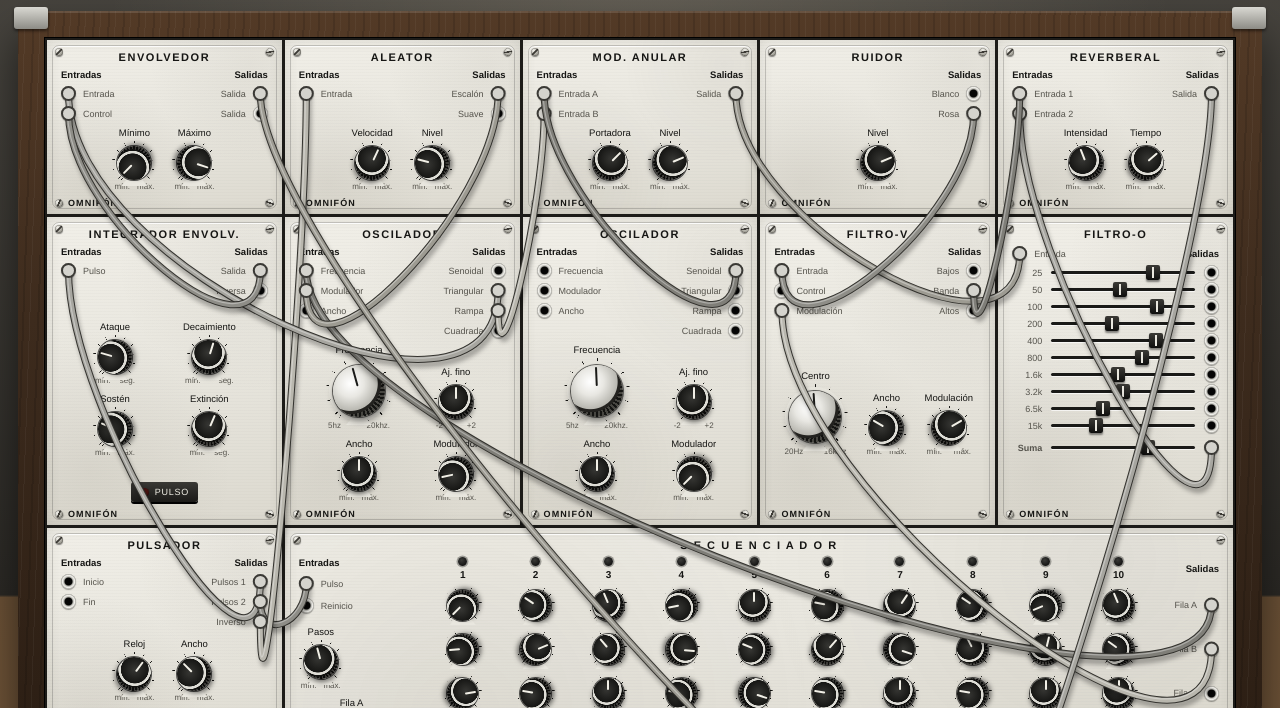
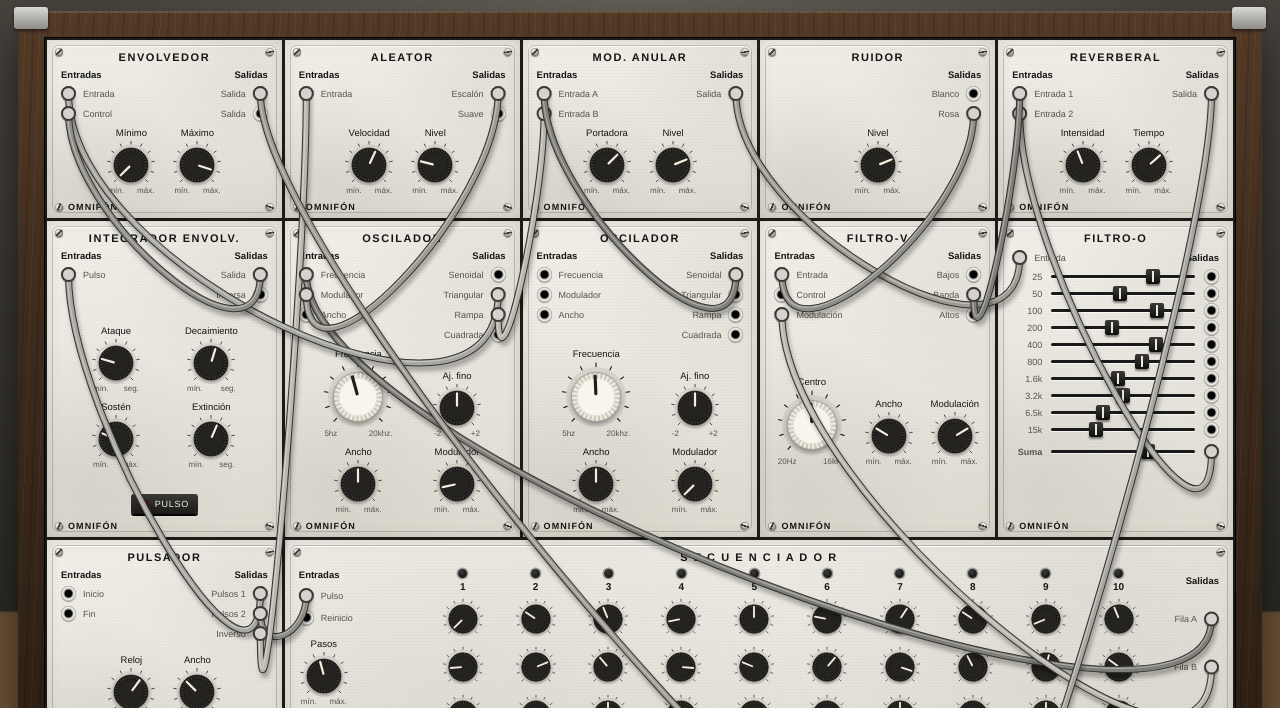
Before and after one commit to laurorobles/Omnifon, a website built with Vite: page index.html in a window 1280 px wide. Shown: the part 92-800 px from the top of the page. Built offline with nearby package versions, Linux system fonts and the light colour scheme.

Commit message:
Rediseña perillas en SVG estriado mate (negras estándar y blancas en frecuencias/centro)

```diff
--- a/src/style.css
+++ b/src/style.css
@@ -380,7 +380,7 @@ button {
   gap: 8px 14px;
 }
 
-/* ── Perillas */
+/* ── Perillas (SVG vectorial fiel al diseño de referencia) */
 .knob {
   display: flex;
   flex-direction: column;
@@ -393,89 +393,100 @@ button {
 
 .knob-label {
   font-size: 9.5px;
-  margin-bottom: 3px;
+  margin-bottom: 2px;
   text-align: center;
   white-space: nowrap;
 }
 
 .knob-body {
   position: relative;
-  display: grid;
-  place-items: center;
-  width: 44px;
-  height: 44px;
-  border-radius: 50%;
-  /* marcas de escala grabadas */
-  background: repeating-conic-gradient(from -135deg, var(--ink) 0 1.4deg, transparent 1.4deg 27deg);
+  width: 50px;
+  height: 50px;
 }
 
-.knob-body::before {
-  content: '';
-  position: absolute;
-  inset: 3px;
-  border-radius: 50%;
-  background: var(--plate);
+.knob-lg .knob-body {
+  width: 72px;
+  height: 72px;
 }
 
-.knob-body::after {
-  content: '';
-  position: absolute;
-  bottom: -1px;
-  left: 50%;
-  width: 26px;
-  height: 16px;
-  transform: translateX(-50%);
-  background: var(--plate);
-  clip-path: polygon(0 100%, 50% 0, 100% 100%);
+.knob-sm .knob-body {
+  width: 42px;
+  height: 42px;
 }
 
-.knob-cap {
-  position: relative;
-  z-index: 1;
-  width: 34px;
-  height: 34px;
-  border-radius: 50%;
-  background:
-    radial-gradient(circle at 44% 38%, #363633 0, #161614 48%, #deddd6 50% 57%, #121210 59% 63%, transparent 64%),
-    repeating-conic-gradient(#0b0b0a 0 6deg, #3a3936 6deg 12deg);
-  box-shadow:
-    0 3px 5px rgba(0, 0, 0, 0.55),
-    0 0 0 1px rgba(0, 0, 0, 0.65);
+.knob-svg {
+  display: block;
+  width: 100%;
+  height: 100%;
+  overflow: visible;
 }
 
-.knob-pointer {
-  position: absolute;
-  left: 50%;
-  top: 2px;
-  width: 2px;
-  height: 34%;
-  margin-left: -1px;
-  background: #f1efe6;
-  border-radius: 2px;
+.knob-well {
+  fill: rgba(24, 22, 16, 0.065);
 }
 
-/* perilla grande con tapa de aluminio cepillado y faldón estriado oscuro (frecuencia / centro) */
-.knob-lg .knob-body {
-  width: 66px;
-  height: 66px;
+.knob-tick {
+  stroke: #1c1b18;
+  stroke-width: 1.55;
+  stroke-linecap: round;
 }
 
-.knob-lg .knob-cap {
-  width: 52px;
-  height: 52px;
-  background:
-    radial-gradient(circle at 38% 32%, #ffffff 0, #e8e7e2 28%, #b9b8b1 56%, #23221f 58% 63%, transparent 64%),
-    repeating-conic-gradient(#141412 0 5deg, #474641 5deg 10deg);
-  box-shadow:
-    0 4px 7px rgba(0, 0, 0, 0.5),
-    0 0 0 1px rgba(0, 0, 0, 0.55);
+.knob-shadow {
+  filter: drop-shadow(0 3.5px 3px rgba(0, 0, 0, 0.34));
 }
 
-.knob-lg .knob-pointer {
-  background: #1a1a18;
-  width: 2.5px;
-  height: 36%;
-  margin-left: -1.25px;
+/* Perilla negra mate (estándar y secuenciador) */
+.knob-dark .knob-skirt {
+  fill: #181715;
+}
+
+.knob-dark .knob-rib {
+  stroke: #373530;
+  stroke-width: 2.85;
+  stroke-linecap: butt;
+}
+
+.knob-dark .knob-rim {
+  fill: none;
+  stroke: #151412;
+  stroke-width: 1.2;
+}
+
+.knob-dark .knob-face {
+  fill: #242320;
+  stroke: #1b1a18;
+  stroke-width: 0.7;
+}
+
+.knob-dark .knob-pointer-svg {
+  fill: #f3eedc;
+}
+
+/* Perilla blanca mate (frecuencia de osciladores y centro del filtro) */
+.knob-white .knob-skirt {
+  fill: #cdc9bc;
+}
+
+.knob-white .knob-rib {
+  stroke: #efece2;
+  stroke-width: 2.85;
+  stroke-linecap: butt;
+}
+
+.knob-white .knob-rim {
+  fill: none;
+  stroke: #9e9a8d;
+  stroke-width: 1.1;
+}
+
+.knob-white .knob-face {
+  fill: #f7f5ed;
+  stroke: #e0ddd2;
+  stroke-width: 0.7;
+}
+
+.knob-white .knob-pointer-svg {
+  fill: #201f1c;
 }
 
 .knob-minmax {
@@ -483,20 +494,10 @@ button {
   justify-content: space-between;
   width: 100%;
   padding: 0 2px;
-  margin-top: -3px;
+  margin-top: -4px;
   font-size: 8px;
   color: var(--ink-soft);
   pointer-events: none;
-}
-
-.knob-sm .knob-body {
-  width: 38px;
-  height: 38px;
-}
-
-.knob-sm .knob-cap {
-  width: 31px;
-  height: 31px;
 }
 
 .knob-value {
@@ -523,8 +524,9 @@ button {
   opacity: 1;
 }
 
-.knob:focus-visible .knob-cap {
-  box-shadow: 0 0 0 2px #b3261e, 0 3px 4px rgba(0, 0, 0, 0.5);
+.knob:focus-visible .knob-rim {
+  stroke: #b3261e;
+  stroke-width: 2.4;
 }
 
 /* ── Selectores y botones */
--- a/src/ui/controls.ts
+++ b/src/ui/controls.ts
@@ -105,7 +105,63 @@ function rangeTicks(def: ParamDef): [string, string] {
   return ['mín.', 'máx.'];
 }
 
-/** Perilla moleteada negra con aro metálico (o tapa de aluminio cepillado en tamaño grande). */
+/** Genera las marcas radiales exteriores (-135° a +135°) y el estriado perimetral en SVG. */
+const TICKS_SVG = (() => {
+  const lines: string[] = [];
+  for (let i = 0; i <= 10; i++) {
+    const deg = -135 + i * 27;
+    const rad = ((deg - 90) * Math.PI) / 180;
+    const x1 = 50 + Math.cos(rad) * 42.2;
+    const y1 = 50 + Math.sin(rad) * 42.2;
+    const x2 = 50 + Math.cos(rad) * 47.2;
+    const y2 = 50 + Math.sin(rad) * 47.2;
+    lines.push(
+      `<line x1="${x1.toFixed(2)}" y1="${y1.toFixed(2)}" x2="${x2.toFixed(2)}" y2="${y2.toFixed(2)}" class="knob-tick" />`,
+    );
+  }
+  return lines.join('');
+})();
+
+function buildRibsSvg(count = 32): string {
+  const ribs: string[] = [];
+  for (let i = 0; i < count; i++) {
+    const deg = (i * 360) / count;
+    const rad = ((deg - 90) * Math.PI) / 180;
+    const x1 = 50 + Math.cos(rad) * 26.2;
+    const y1 = 50 + Math.sin(rad) * 26.2;
+    const x2 = 50 + Math.cos(rad) * 33.6;
+    const y2 = 50 + Math.sin(rad) * 33.6;
+    ribs.push(
+      `<line x1="${x1.toFixed(2)}" y1="${y1.toFixed(2)}" x2="${x2.toFixed(2)}" y2="${y2.toFixed(2)}" class="knob-rib" />`,
+    );
+  }
+  return ribs.join('');
+}
+
+const RIBS_SVG = buildRibsSvg(32);
+
+function knobSvgMarkup(): string {
+  return `
+    <svg class="knob-svg" viewBox="0 0 100 100" aria-hidden="true">
+      <circle cx="50" cy="50" r="41.8" class="knob-well" />
+      ${TICKS_SVG}
+      <g class="knob-shadow">
+        <g class="knob-rotor">
+          <circle cx="50" cy="50" r="34" class="knob-skirt" />
+          ${RIBS_SVG}
+          <circle cx="50" cy="50" r="34" class="knob-rim" />
+          <circle cx="50" cy="50" r="26.2" class="knob-face" />
+          <rect x="47.8" y="18.6" width="4.4" height="29" rx="2.2" class="knob-pointer-svg" />
+        </g>
+      </g>
+    </svg>`;
+}
+
+/**
+ * Perilla estriada fiel al diseño de referencia:
+ * - negra mate con indicador crema (tamaños md y sm)
+ * - blanca mate con indicador oscuro en controles principales de frecuencia/centro (lg)
+ */
 export function createKnob(
   def: ParamDef,
   value: number,
@@ -114,7 +170,8 @@ export function createKnob(
   showLabel = true,
 ): Control {
   const el = document.createElement('div');
-  el.className = `knob knob-${size}`;
+  const colorCls = size === 'lg' ? 'knob-white' : 'knob-dark';
+  el.className = `knob knob-${size} ${colorCls}`;
   const [lo, hi] = rangeTicks(def);
   const minmax =
     size === 'sm'
@@ -122,14 +179,15 @@ export function createKnob(
       : `<div class="knob-minmax"><span data-i18n="${lo}">${lo}</span><span data-i18n="${hi}">${hi}</span></div>`;
   el.innerHTML = `
     ${showLabel ? `<div class="knob-label" data-i18n="${def.label}">${def.label}</div>` : ''}
-    <div class="knob-body"><div class="knob-cap"><div class="knob-pointer"></div></div></div>
+    <div class="knob-body">${knobSvgMarkup()}</div>
     ${minmax}
     <output class="knob-value"></output>`;
-  const cap = el.querySelector('.knob-cap') as HTMLElement;
+  const rotor = el.querySelector('.knob-rotor') as SVGGElement;
   const out = el.querySelector('.knob-value') as HTMLOutputElement;
   let norm = toNorm(def, value);
   const render = () => {
-    cap.style.transform = `rotate(${-135 + norm * 270}deg)`;
+    const angle = -135 + norm * 270;
+    rotor.setAttribute('transform', `rotate(${angle.toFixed(2)} 50 50)`);
     out.textContent = format(def, fromNorm(def, norm));
     const lbl = tr(def.label, currentLang);
     el.setAttribute('aria-label', lbl);
```
